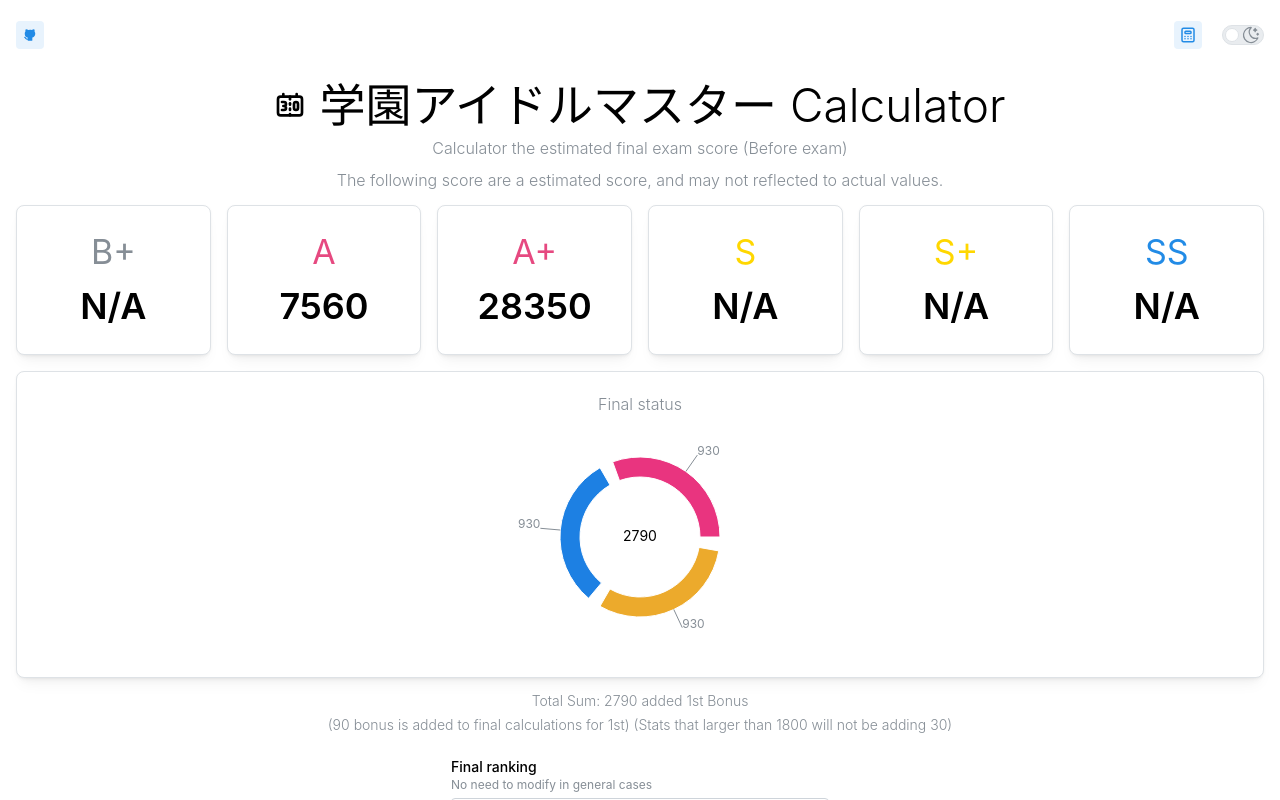
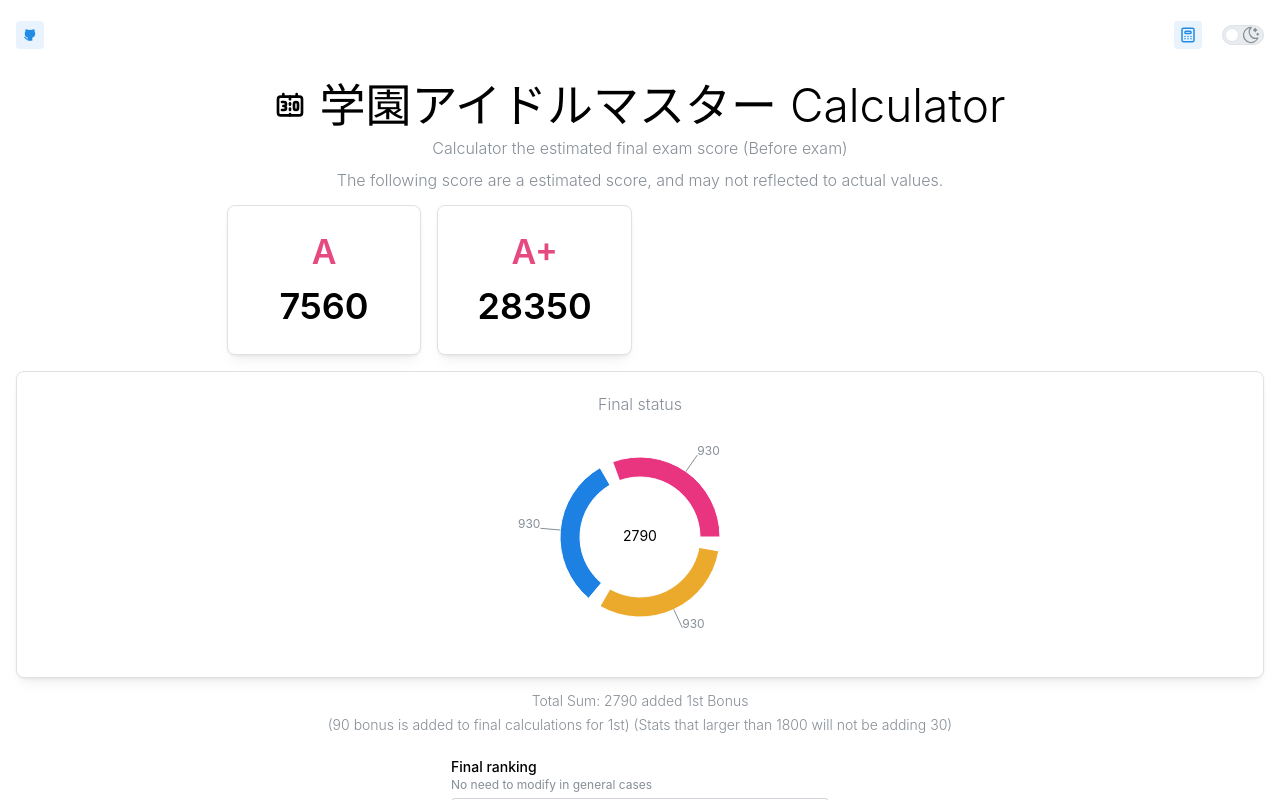
Before and after one commit to r48n34/gakuenmas-calculator, a React (Vite) app: page / in a window 1280 px wide. Both pictures are taken after a click on the button "Calculate score". Shown: the top 800 px of the page. Built offline with nearby package versions, Linux system fonts and the light colour scheme.

Commit message:
Update UI and functions

```diff
--- a/src/components/CalculateForm.tsx
+++ b/src/components/CalculateForm.tsx
@@ -99,31 +99,31 @@
             {scoreToAPlus !== -1 && (
                 <>
                     <Grid grow ref={targetRef}>
-                        <Grid.Col span={{ base: 12, sm: 6, md: 6, lg: 2 }}>
+                        <Grid.Col span={{ sm: 6, md: 6, lg: 2 }}>
                             <ShowsRankBox title={"B+"} score={scoreToBPlus} textColor={"gray"} />
                         </Grid.Col>
 
-                        <Grid.Col span={{ base: 6, sm: 6, md: 6, lg: 2 }}>
+                        <Grid.Col span={{ sm: 6, md: 6, lg: 2 }}>
                             <ShowsRankBox title={"A"} score={scoreToA} textColor={"pink"} />
                         </Grid.Col>
 
-                        <Grid.Col span={{ base: 6, sm: 6, md: 6, lg: 2 }}>
+                        <Grid.Col span={{ sm: 6, md: 6, lg: 2 }}>
                             <ShowsRankBox title={"A+"} score={scoreToAPlus} textColor={"pink"} />
                         </Grid.Col>
 
-                        <Grid.Col span={{ base: 6, sm: 6, md: 6, lg: 2 }}>
+                        <Grid.Col span={{ sm: 6, md: 6, lg: 2 }}>
                             <ShowsRankBox title={"S"} score={scoreToS} textColor={"gold"} />
                         </Grid.Col>
 
-                        <Grid.Col span={{ base: 6, sm: 6, md: 6, lg: 2 }}>
+                        <Grid.Col span={{sm: 6, md: 6, lg: 2 }}>
                             <ShowsRankBox title={"S+"} score={scoreToSPlus} textColor={"gold"} />
                         </Grid.Col>
 
-                        <Grid.Col span={{ base: 6, sm: 6, md: 6, lg: 2 }}>
+                        <Grid.Col span={{ sm: 6, md: 6, lg: 2 }}>
                             <ShowsRankBox title={"SS"} score={scoreToSS} textColor={"blue"} />
                         </Grid.Col>
 
-                        <Grid.Col span={{ base: 12, sm: 6, md: 6, lg: 12 }}>
+                        <Grid.Col span={{ sm: 12, md: 6, lg: 12 }}>
                             <DataBar vo={currentThreeData[0]} da={currentThreeData[1]} vi={currentThreeData[2]} />
                         </Grid.Col>
                     </Grid>
--- a/src/components/CalculateInvForm.tsx
+++ b/src/components/CalculateInvForm.tsx
@@ -1,4 +1,4 @@
-import { Button, Group, NumberInput, Text } from '@mantine/core';
+import { ActionIcon, Button, Group, NumberInput, Text } from '@mantine/core';
 import { useForm } from '@mantine/form';
 import { estimateInverseScore } from '../utils/calculateScore';
 import { useState } from 'react';
@@ -66,7 +66,7 @@
             <Group justify="center" mt={18}>
                 <form onSubmit={calForm.onSubmit((values) => calFinalRequireScore(values))}>
 
-                    <Group mt="md" justify="left">
+                    <Group mt="md" >
                         <NumberInput
                             mt={8}
                             label="Final pt"
@@ -100,9 +100,9 @@
                             {...calForm.getInputProps('vo')}
                         />
 
-                        <Button onClick={() => addValueToForm("vo", 100)} variant="default" mt={52}>
-                            +100
-                        </Button>
+                        <ActionIcon onClick={() => addValueToForm('vo', 100)} variant="default" mt={52} size="lg">
+                            👆
+                        </ActionIcon>
 
                     </Group>
 
@@ -121,9 +121,9 @@
                             stepHoldInterval={(t) => Math.max(1000 / t ** 2, 25)}
                             {...calForm.getInputProps('da')}
                         />
-                        <Button onClick={() => addValueToForm('da', 100)} variant="default" mt={52}>
-                            +100
-                        </Button>
+                        <ActionIcon onClick={() => addValueToForm('da', 100)} variant="default" mt={52} size="lg">
+                            👆
+                        </ActionIcon>
                     </Group>
 
                     <Group mt="md" justify="center">
@@ -141,9 +141,10 @@
                             stepHoldInterval={(t) => Math.max(1000 / t ** 2, 25)}
                             {...calForm.getInputProps('vi')}
                         />
-                        <Button onClick={() => addValueToForm('vi', 100)} variant="default" mt={52}>
-                            +100
-                        </Button>
+
+                        <ActionIcon onClick={() => addValueToForm('vi', 100)} variant="default" mt={52} size="lg">
+                            👆
+                        </ActionIcon>
                     </Group>
 
 
--- a/src/components/ShowsRankBox.tsx
+++ b/src/components/ShowsRankBox.tsx
@@ -7,13 +7,18 @@
 }
 
 function ShowsRankBox({ title, score, textColor = "gold" }: ShowsRankBoxProps){
+
+    if(score === 0){
+        return <></>
+    }
+
     return (
         <Card shadow="sm" padding="lg" radius="md" withBorder>
-        <Text ta="center" fz={34} c={textColor}>
+        <Text ta="center" fz={34} c={textColor} fw={600}>
             { title }
         </Text>
         <Text ta="center" fz={36} fw={600}>
-            {score  === 0 ? "N/A" : score}
+            {score === 0 ? "N/A" : score}
         </Text>
         </Card>
     )
```
